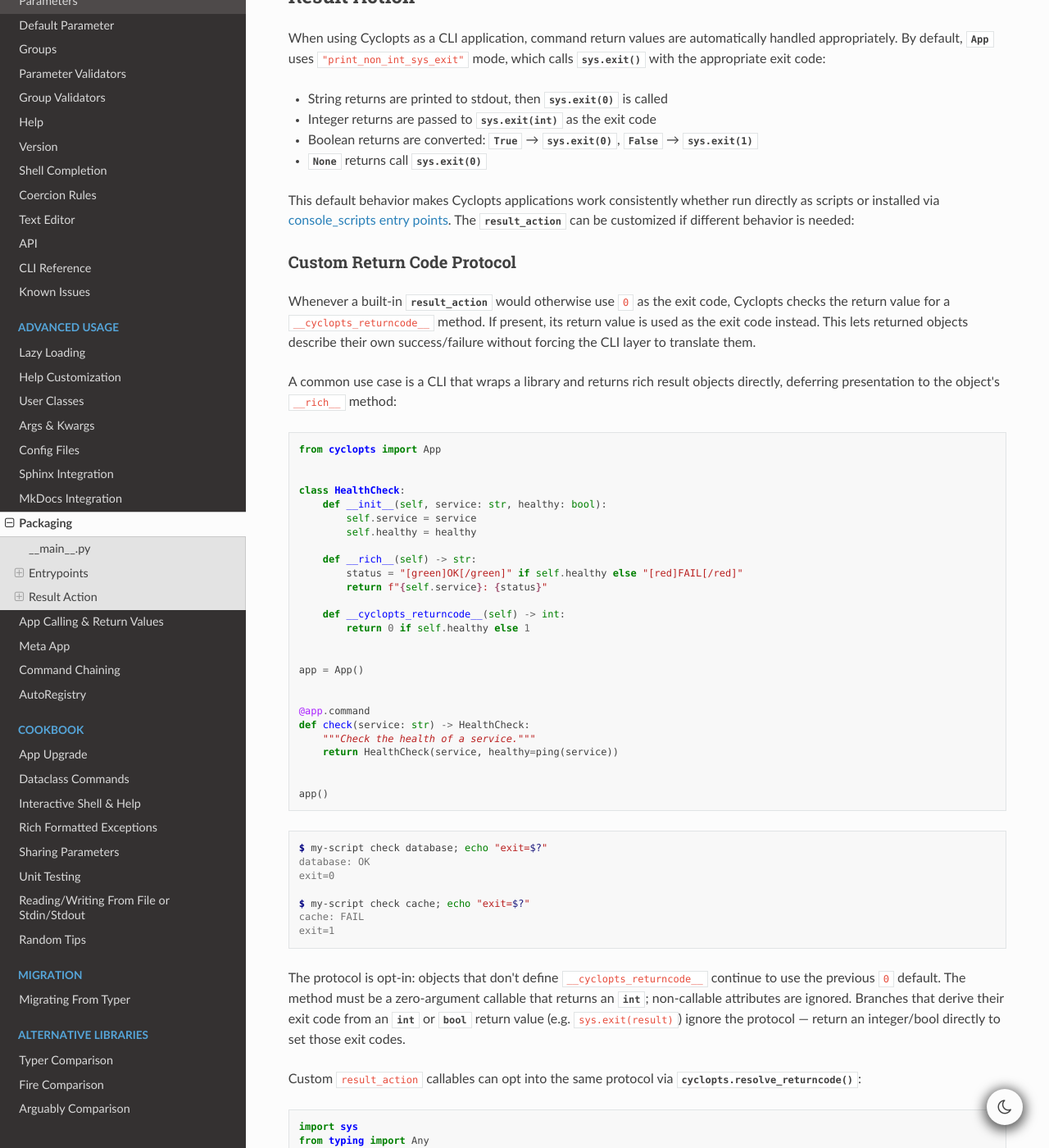
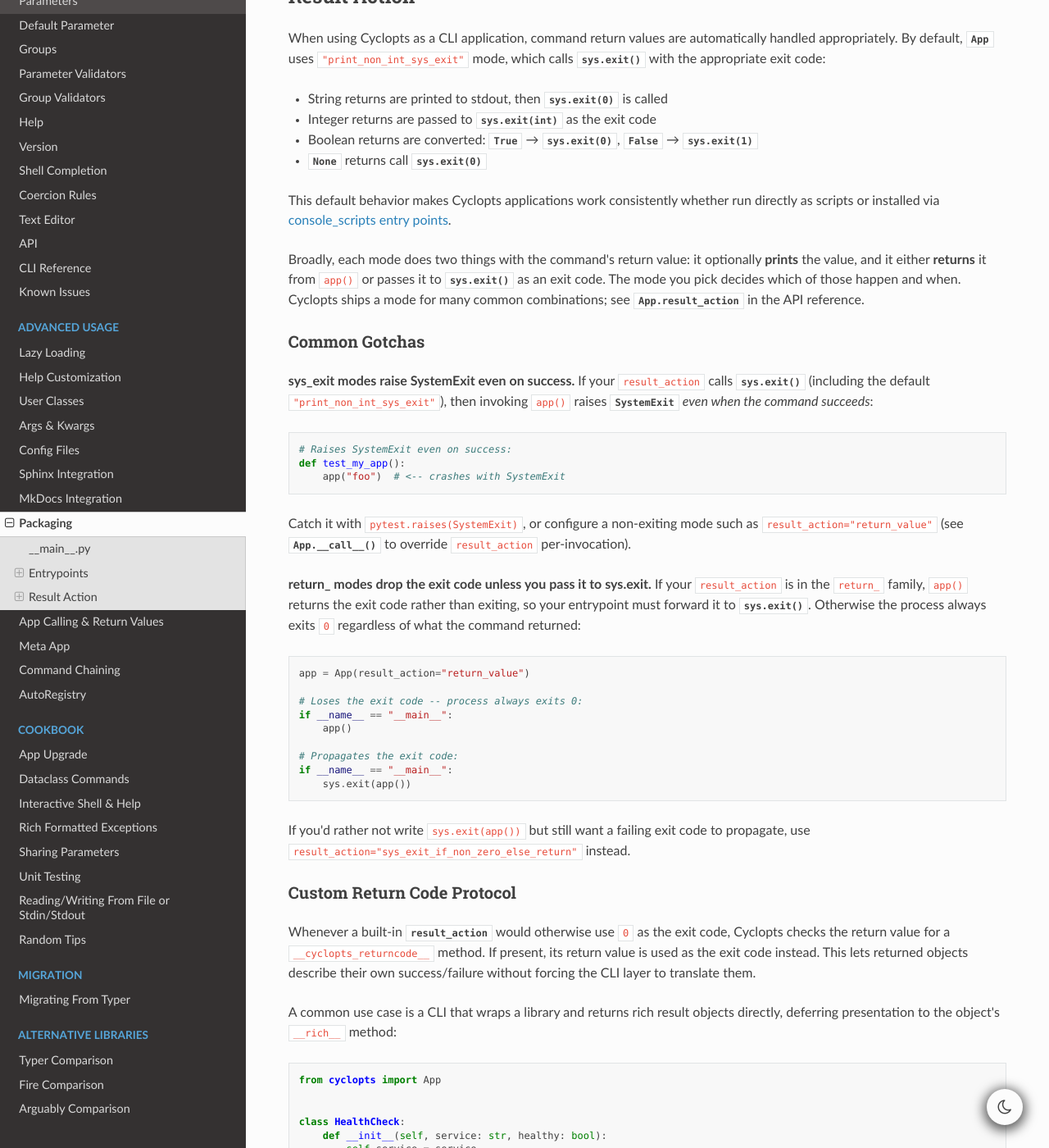
Before and after one commit to BrianPugh/cyclopts, a Sphinx documentation site: the page built from docs/source/packaging.rst, in a window 1280 px wide and 1400 px high, scrolled down 2032 px. Shown: the whole window at 82% size. Built offline with Sphinx 7.4.7 and the Read the Docs theme 3.1.0, drawn with Linux system fonts in a browser that asks for light colours; the version number could not be read and is left out.

Commit message:
Document result_action modes and add #896 doc improvements
Integrates the documentation suggestions from the discussion in #896:

- api.rst: document the new "sys_exit_if_non_zero_else_return" mode, add it to the :type: Literal, and replace the per-mode prose breakdown with a single scannable table (result_action | Effect | equivalent code) covering every predefined mode, plus a note explaining the bool/resolve_returncode nuance. The issue author couldn't find the exhaustive list, so this surfaces it up front.
- packaging.rst: expand the "Result Action" section into a higher-level overview that links to the full API reference, and add a "Common Gotchas" subsection covering the two traps the issue author hit: sys_exit modes raise SystemExit on success (unit testing), and return_ modes drop the exit code unless forwarded to sys.exit.
- custom.css: tighten the result_action table (scoped via :class:) by dropping the theme's code-block border and 24px bottom margin, and pinning overflow-y:hidden to kill a spurious vertical scrollbar on single-line code cells.

Co-Authored-By: Claude Opus 4.8 <noreply@anthropic.com>

```diff
--- a/docs/source/_static/custom.css
+++ b/docs/source/_static/custom.css
@@ -32,3 +32,36 @@
 .py.property {
     display: block !important;
 }
+
+/* Tighten the result_action reference table (issue #896). The RTD theme wraps
+   each code sample in a bordered box with a large 24px bottom margin, which
+   pools whitespace at the bottom of every row. Drop the box and the extra
+   margins so the code sits flush with the rest of the row. Scoped to this one
+   table via :class: result-action-modes so other code blocks are unaffected. */
+.rst-content table.result-action-modes td,
+.rst-content table.result-action-modes th {
+    padding: 6px 10px;
+    vertical-align: top;
+}
+.rst-content table.result-action-modes td p {
+    margin-bottom: 0;
+}
+.rst-content table.result-action-modes div[class^="highlight"],
+.rst-content table.result-action-modes div[class^="highlight"] pre {
+    /* The theme sets overflow-x:auto here; leaving overflow-y unset makes the
+       browser force it to auto too (CSS spec), which fires a spurious vertical
+       scrollbar on single-line cells from subpixel line-height rounding. Pin
+       overflow-y:hidden on BOTH the wrapper div and the pre so only horizontal
+       scrolling (for the odd long line) remains. */
+    overflow-x: auto;
+    overflow-y: hidden;
+}
+.rst-content table.result-action-modes div[class^="highlight"] {
+    margin: 0;
+    border: none;
+    background: transparent;
+}
+.rst-content table.result-action-modes div[class^="highlight"] pre {
+    padding: 0;
+    background: transparent;
+}
--- a/docs/source/packaging.rst
+++ b/docs/source/packaging.rst
@@ -112,7 +112,39 @@ When using Cyclopts as a CLI application, command return values are automaticall
 - Boolean returns are converted: :obj:`True` → :func:`sys.exit(0) <sys.exit>`, :obj:`False` → :func:`sys.exit(1) <sys.exit>`
 - :obj:`None` returns call :func:`sys.exit(0) <sys.exit>`
 
-This default behavior makes Cyclopts applications work consistently whether run directly as scripts or installed via `console_scripts entry points <https://packaging.python.org/en/latest/specifications/entry-points/#use-for-scripts>`_. The :attr:`~cyclopts.App.result_action` can be customized if different behavior is needed:
+This default behavior makes Cyclopts applications work consistently whether run directly as scripts or installed via `console_scripts entry points <https://packaging.python.org/en/latest/specifications/entry-points/#use-for-scripts>`_.
+
+Broadly, each mode does two things with the command's return value: it optionally **prints** the value, and it either **returns** it from ``app()`` or passes it to :func:`sys.exit` as an exit code. The mode you pick decides which of those happen and when. Cyclopts ships a mode for many common combinations; see :attr:`.App.result_action` in the API reference.
+
+^^^^^^^^^^^^^^^
+Common Gotchas
+^^^^^^^^^^^^^^^
+
+**sys_exit modes raise SystemExit even on success.** If your ``result_action`` calls :func:`sys.exit` (including the default ``"print_non_int_sys_exit"``), then invoking ``app()`` raises :exc:`SystemExit` *even when the command succeeds*:
+
+.. code-block:: python
+
+   # Raises SystemExit even on success:
+   def test_my_app():
+       app("foo")  # <-- crashes with SystemExit
+
+Catch it with ``pytest.raises(SystemExit)``, or configure a non-exiting mode such as ``result_action="return_value"`` (see :meth:`.App.__call__` to override ``result_action`` per-invocation).
+
+**return\_ modes drop the exit code unless you pass it to sys.exit.** If your ``result_action`` is in the ``return_`` family, ``app()`` returns the exit code rather than exiting, so your entrypoint must forward it to :func:`sys.exit`. Otherwise the process always exits ``0`` regardless of what the command returned:
+
+.. code-block:: python
+
+   app = App(result_action="return_value")
+
+   # Loses the exit code -- process always exits 0:
+   if __name__ == "__main__":
+       app()
+
+   # Propagates the exit code:
+   if __name__ == "__main__":
+       sys.exit(app())
+
+If you'd rather not write ``sys.exit(app())`` but still want a failing exit code to propagate, use ``result_action="sys_exit_if_non_zero_else_return"`` instead.
 
 
 .. _custom-return-code-protocol:
```
Also changed, not shown: docs/source/api.rst (+151 -170 lines).
